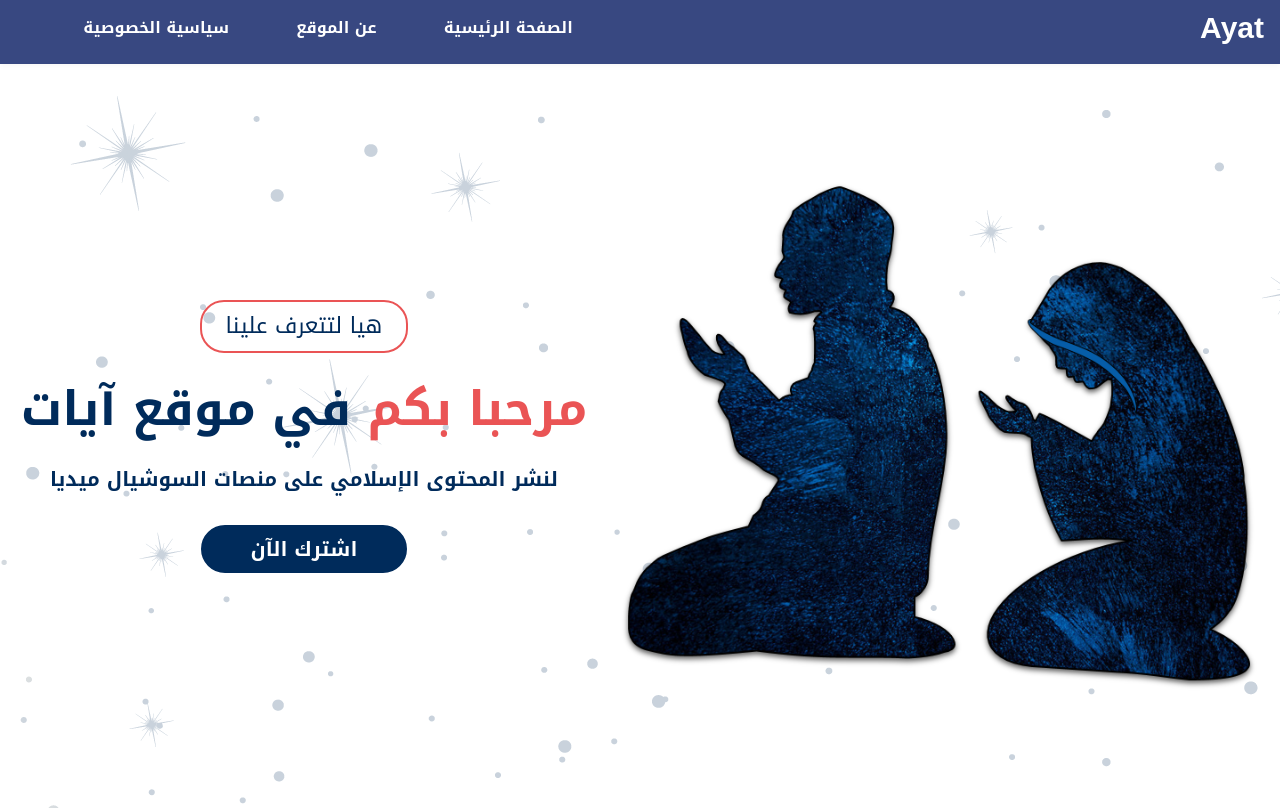
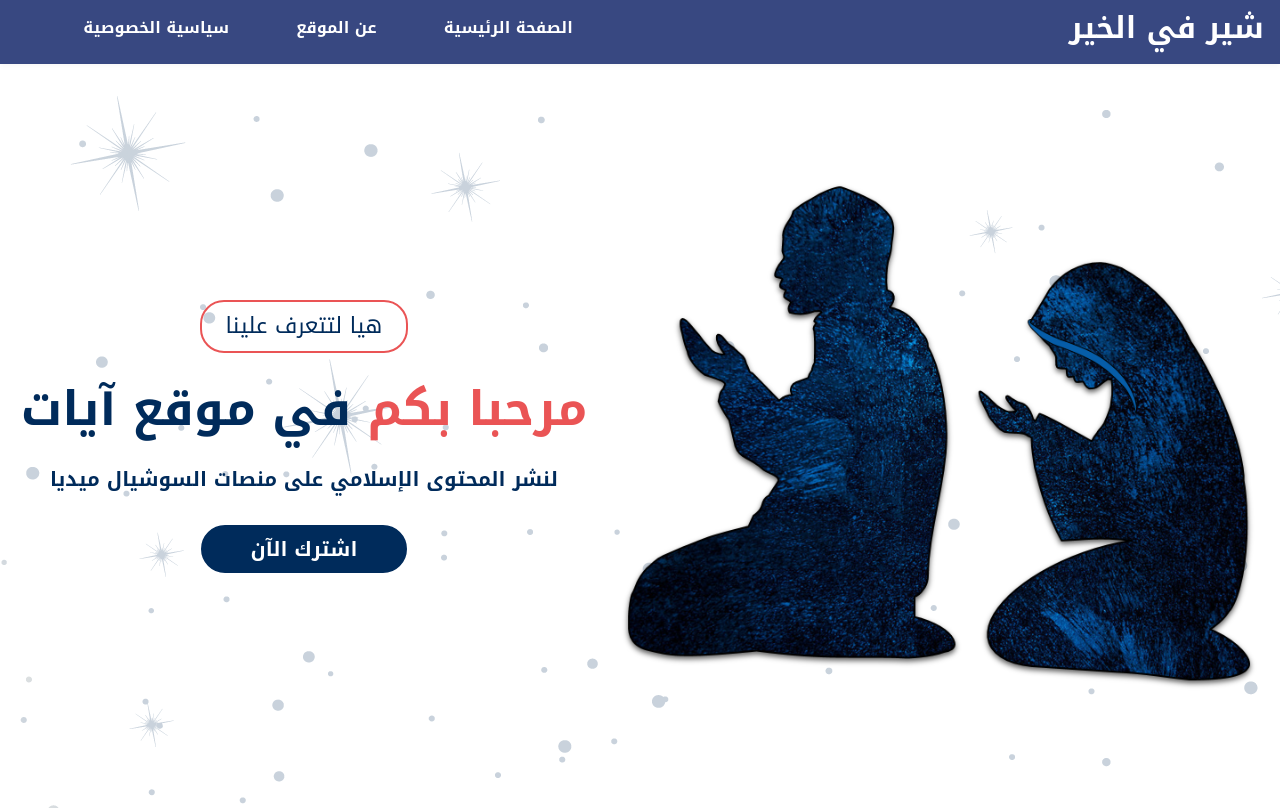
Before and after one commit to mohamedabdelhaleam/ayat-reactjs, a React (Create React App) app: page / in a window 1280 px wide. Shown: the top 810 px of the page. Built offline with nearby package versions, Linux system fonts and the light colour scheme.

Commit message:
Change Name

```diff
--- a/src/Navbar/Navbar.jsx
+++ b/src/Navbar/Navbar.jsx
@@ -18,7 +18,7 @@ const Navbar = () => {
             <li><NavLink className='font-bold cursor-pointer' to='/'>عن الموقع</NavLink> </li>
             <li><NavLink className='font-bold cursor-pointer' to='/privacypolicy'>سياسية الخصوصية</NavLink></li>
         </ul>
-        <div className='text-3xl font-bold text-white md:w-full md:h-full xs:w-full xs:h-full xs:flex xs:justify-center xs:items-center  sm:flex sm:justify-centersm:items-center md:flex md:justify-center md:items-center'><NavLink to='/'>Ayat</NavLink></div>
+        <div className='text-3xl font-bold text-white md:w-full md:h-full xs:w-full xs:h-full xs:flex xs:justify-center xs:items-center  sm:flex sm:justify-centersm:items-center md:flex md:justify-center md:items-center'><NavLink to='/'>شير في الخير</NavLink></div>
 
       </div>
     </div>
```
